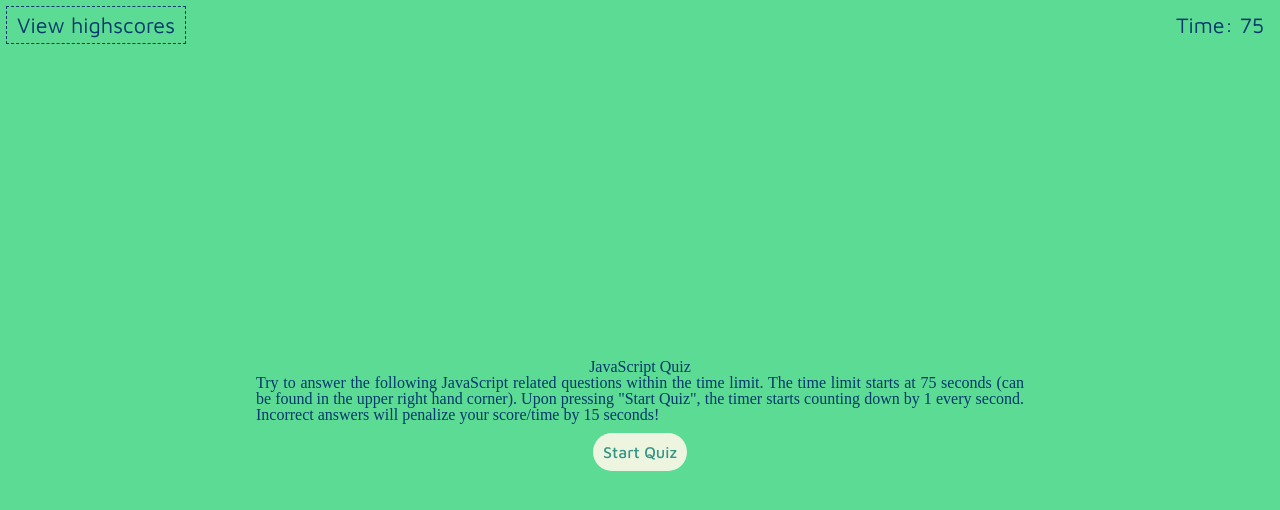
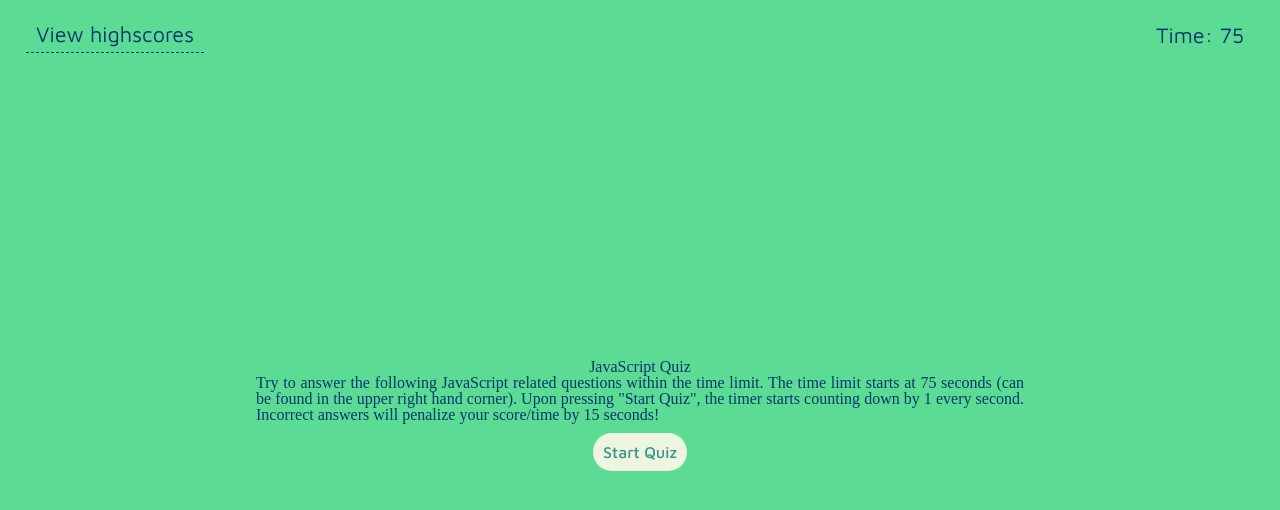
Before and after one commit to theodoremoreland/JavaScriptQuiz, a website with bundled scripts: page index.html in a window 1280 px wide. Built offline with nearby package versions, Linux system fonts and the light colour scheme.

Commit message:
updated style of view highscores span

```diff
--- a/assets/css/style.css
+++ b/assets/css/style.css
@@ -170,11 +170,10 @@ hr {
 /* ------------------- VIEW HIGH SCORES ------------------- */
 
 #viewHighscores {
-    border: 1px dashed #05386B;
+    border-bottom: 1px dashed #05386B;
 }
 
 #viewHighscores:hover, #viewHighscores:active {
-    text-decoration: underline;
     filter: brightness(1.5);
     font-weight: bolder;
 }
@@ -198,6 +197,7 @@ hr {
 
     header > nav > span {
         padding: 5px 10px;
+        margin: 10px 20px 0px 20px;
     }
 
     p {
```
